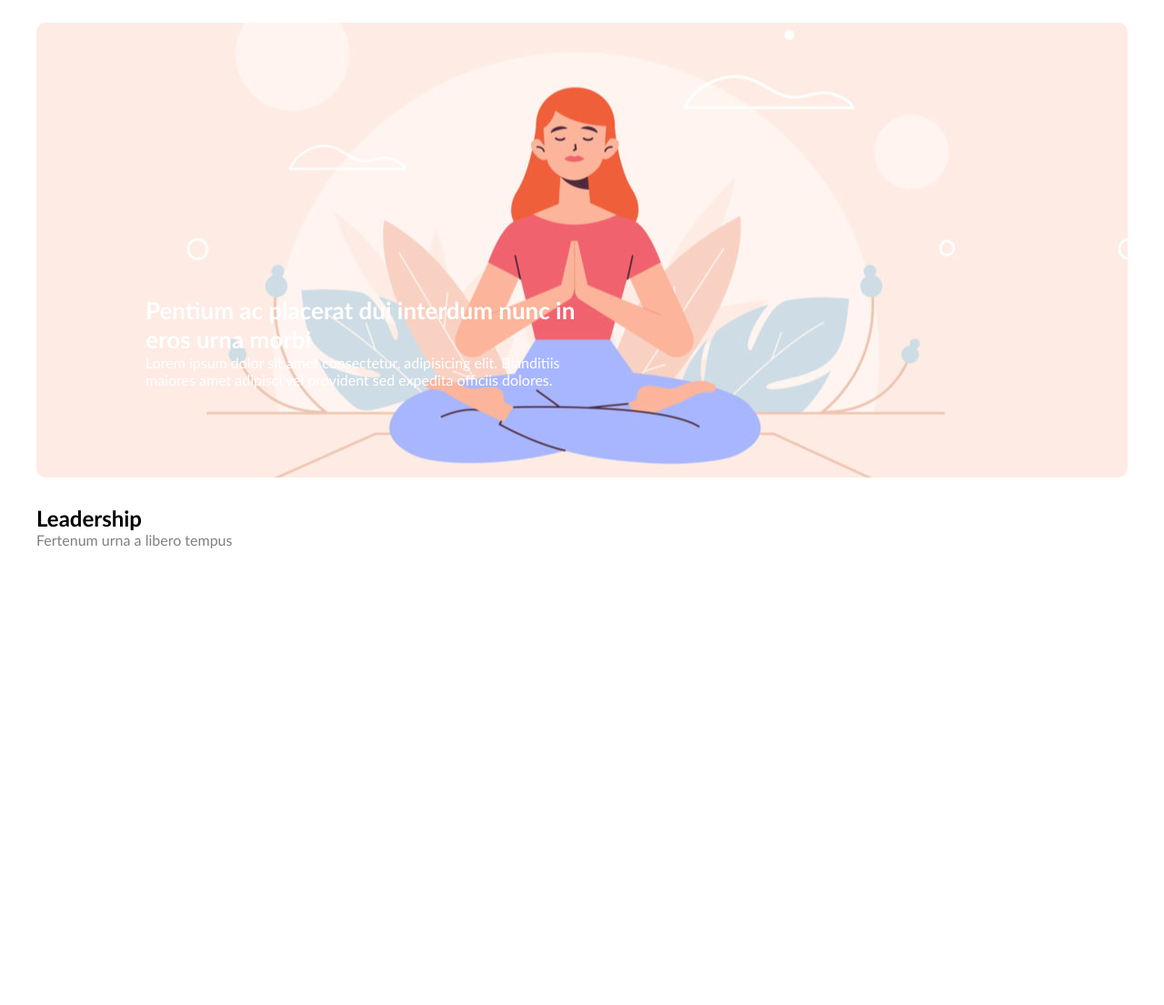
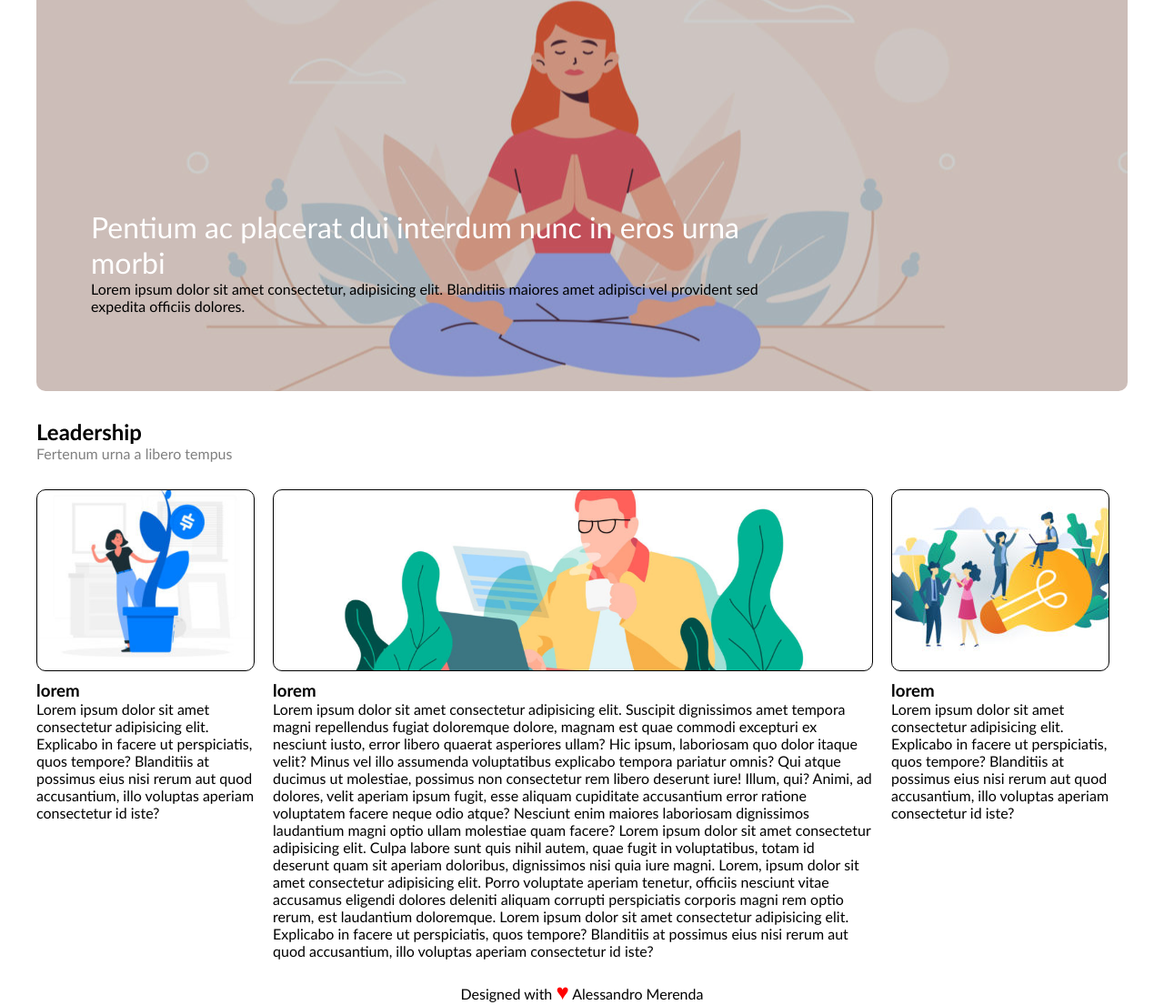
Before and after one commit to Alessandro2014/htmlcss-wp, a plain HTML site: page index.html in a window 1280 px wide. Shown: the part 215-1320 px from the top of the page at 91% size. Before the commit the page ends 818 px from the top, so only its background shows below. Drawn offline with Linux system fonts and the light colour scheme.

Commit message:
completate divisioni del main

```diff
--- a/css/style.css
+++ b/css/style.css
@@ -10,22 +10,17 @@
     margin: 0 auto;
 }
 
-/* .clearfix::after {
+ .clearfix::after {
     content: "";
     display: table;
-    clear: both; */
+    clear: both;
 }
 
-img {
-    width: 100%;
-}
 
 #logo {
-    width: 100px;
-    margin-bottom: 50px;
-    background-size: cover;
+    width: 150px;
+    margin-bottom: 30px;
 }
-
 
 li {
     display: inline-block;
@@ -43,25 +38,89 @@ li {
     margin-bottom: 20px;
 }
 
-.spotlight {
-    height: 500px;;
+.section_1 {
+    height: 500px;
+    border-radius: 10px;
+    background-image: url("../img/banner.jpg");
+    background-position: center;
     margin: 30px 0;
-    border-radius: 10px;
-    background-position: center;
-    background-image: url("../img/banner.jpg");
-    padding: 25% 20% 10% 10%;
 }
 
+.spotlight {
+    height: 500px;
+    padding: 25% 30% 10% 5%;
+    background-color: rgba(7, 7, 7, 0.2);
+    border-radius: 10px;
+
+}
 
 .text {
     color: gray;
 }
 
-.text_spotlight{
+/* .text_spotlight{
     width: 500px;
     color: white
+} */
+
+#text_spotlight {
+    font-size: 32px;
+    color: white;
 }
 
-h3 {
-    font-size: 26px;
+#img_1 {
+    height: 200px;
+    width: 20%;
+    border-radius: 10px;
+    background-position: center;
+    background-size: 100%;
+    margin: 30px 20px 10px 0;
+    background-image: url("../img/img-1.jpg");
+    float: left;
+    border: 1px solid black;
 }
+
+#img_2 {
+    height: 200px;
+    width: 55%;
+    border-radius: 10px;
+    background-size: 100%;
+    background-position: center;
+    margin: 30px 20px 10px 0;
+    background-image: url("../img/banner-2.jpg");
+    float: left;
+    border: 1px solid black;
+}
+
+#img_3 {
+    height: 200px;
+    width: 20%;
+    border-radius: 10px;
+    background-position: center;
+    margin: 30px 20px 10px 0;
+    background-image: url("../img/img-3.jpg");
+    float: left;
+    border: 1px solid black;
+}
+
+.texto{
+    height: 200px;
+    width: 20%;
+    margin: 0px 20px 20px 0;
+    float: left;
+}
+.textop{
+    height: auto;
+    width: 55%;
+    margin: 0px 20px 20px 0;
+    float: left;
+}
+
+footer {
+    text-align: center;
+}
+
+#hearts {
+    color: red;
+    font-size: 24px;
+}
--- a/index.html
+++ b/index.html
@@ -12,9 +12,7 @@
 
         <!-- inizio header -->
         <header>
-            <div id="logo">
-                <img src="img/logo.png" alt="logo_neori">
-            </div>
+            <img  id="logo" src="img/logo.png" alt="logo_neori">
             <nav class="main_menu">
                 <ul>
                     <li><a href="">features</a></li>
@@ -29,21 +27,33 @@
         <!-- conclusione header + nav -->
         <main>
 
-            <section>
-                <div class="spotlight"><div class="text_spotlight"> <h3>Pentium ac placerat dui interdum nunc in eros urna morbi</h3>Lorem ipsum dolor sit amet consectetur, adipisicing elit. Blanditiis maiores amet adipisci vel provident sed expedita officiis dolores.</div></div>
+            <section class="section_1">
+                <div class="spotlight"><div class="text_spotlight"> <p id="text_spotlight">Pentium ac placerat dui interdum nunc in eros urna morbi</p>Lorem ipsum dolor sit amet consectetur, adipisicing elit. Blanditiis maiores amet adipisci vel provident sed expedita officiis dolores.</div></div>
+                <div class="opaco"></div>
             </section>
 
             <section>
                 <h2>Leadership</h2> <span class="text">Fertenum urna a libero tempus</span>
             </section>
 
-            <section>
+            <section class="img_section clearfix">
+                <div id="img_1"></div>
+
+                <div id="img_2"></div>
+
+                <div id="img_3"></div>
+
+                <div class="texto"> <h3>lorem</h3> <p>Lorem ipsum dolor sit amet consectetur adipisicing elit. Explicabo in facere ut perspiciatis, quos tempore? Blanditiis at possimus eius nisi rerum aut quod accusantium, illo voluptas aperiam consectetur id iste?</p></div>
+                <div class="textop"> <h3>lorem</h3> <p>Lorem ipsum dolor sit amet consectetur adipisicing elit. Suscipit dignissimos amet tempora magni repellendus fugiat doloremque dolore, magnam est quae commodi excepturi ex nesciunt iusto, error libero quaerat asperiores ullam?
+                Hic ipsum, laboriosam quo dolor itaque velit? Minus vel illo assumenda voluptatibus explicabo tempora pariatur omnis? Qui atque ducimus ut molestiae, possimus non consectetur rem libero deserunt iure! Illum, qui?
+                Animi, ad dolores, velit aperiam ipsum fugit, esse aliquam cupiditate accusantium error ratione voluptatem facere neque odio atque? Nesciunt enim maiores laboriosam dignissimos laudantium magni optio ullam molestiae quam facere? Lorem ipsum dolor sit amet consectetur adipisicing elit. Culpa labore sunt quis nihil autem, quae fugit in voluptatibus, totam id deserunt quam sit aperiam doloribus, dignissimos nisi quia iure magni. Lorem, ipsum dolor sit amet consectetur adipisicing elit. Porro voluptate aperiam tenetur, officiis nesciunt vitae accusamus eligendi dolores deleniti aliquam corrupti perspiciatis corporis magni rem optio rerum, est laudantium doloremque. Lorem ipsum dolor sit amet consectetur adipisicing elit. Explicabo in facere ut perspiciatis, quos tempore? Blanditiis at possimus eius nisi rerum aut quod accusantium, illo voluptas aperiam consectetur id iste?</p></div>
+                <div class="texto"> <h3>lorem</h3> <p>Lorem ipsum dolor sit amet consectetur adipisicing elit. Explicabo in facere ut perspiciatis, quos tempore? Blanditiis at possimus eius nisi rerum aut quod accusantium, illo voluptas aperiam consectetur id iste?</p></div>
 
             </section>
 
         </main>
 
-        <footer></footer>
+        <footer>Designed with <span id="hearts">&hearts;</span> Alessandro Merenda</footer>
     </div>
 </body>
 </html>
```
